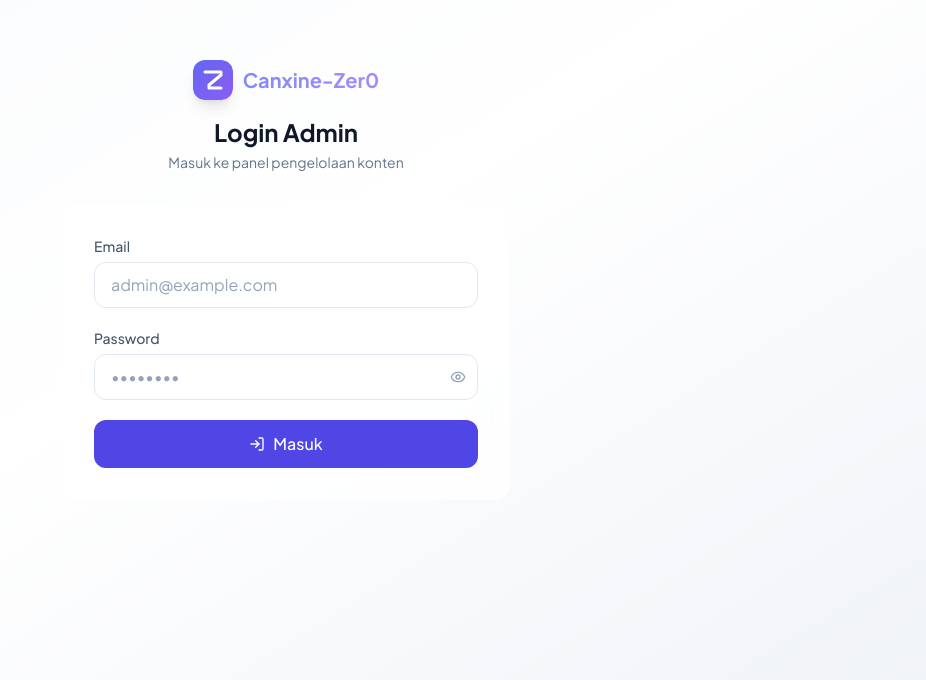
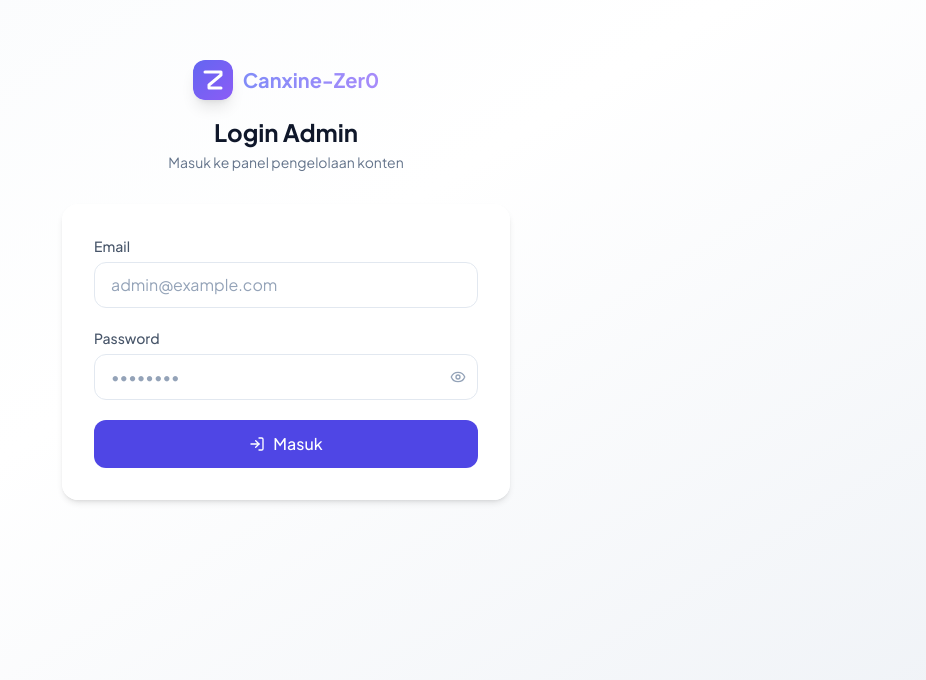
Before and after one commit to Aapprzl/Canxine-Zer0, a React (Vite) app: page /admin/login in a window 1280 px wide. Shown: the part 120-800 px from the top of the page, without its empty margins (354-1280 px from the left). Built offline with nearby package versions, Linux system fonts and the light colour scheme; no server answers.

Commit message:
Perubahan shadow card

```diff
--- a/src/index.css
+++ b/src/index.css
@@ -9,8 +9,9 @@
     --bg-secondary: #f8fafc;
     --text-primary: #0f172a;
     --text-secondary: #475569;
-    --border-color: rgba(226, 232, 240, 0.8);
-    --card-bg: rgba(255, 255, 255, 0.8);
+    --border-color: rgba(203, 213, 225, 0.8);
+    --card-bg: rgba(255, 255, 255, 0.95);
+    --card-shadow: 0 4px 6px -1px rgba(0, 0, 0, 0.1), 0 2px 4px -2px rgba(0, 0, 0, 0.1);
   }
 
   .dark {
@@ -20,6 +21,7 @@
     --text-secondary: #94a3b8;
     --border-color: rgba(51, 65, 85, 0.5);
     --card-bg: rgba(30, 41, 59, 0.6);
+    --card-shadow: 0 4px 6px -1px rgba(0, 0, 0, 0.3), 0 2px 4px -2px rgba(0, 0, 0, 0.2);
   }
 
   * {
@@ -108,7 +110,8 @@
   .glass-card {
     background-color: var(--card-bg);
     border-color: var(--border-color);
-    @apply backdrop-blur-md rounded-2xl transition-colors duration-300;
+    box-shadow: var(--card-shadow);
+    @apply backdrop-blur-md rounded-2xl transition-all duration-300;
   }
 
   .btn-primary {
```
